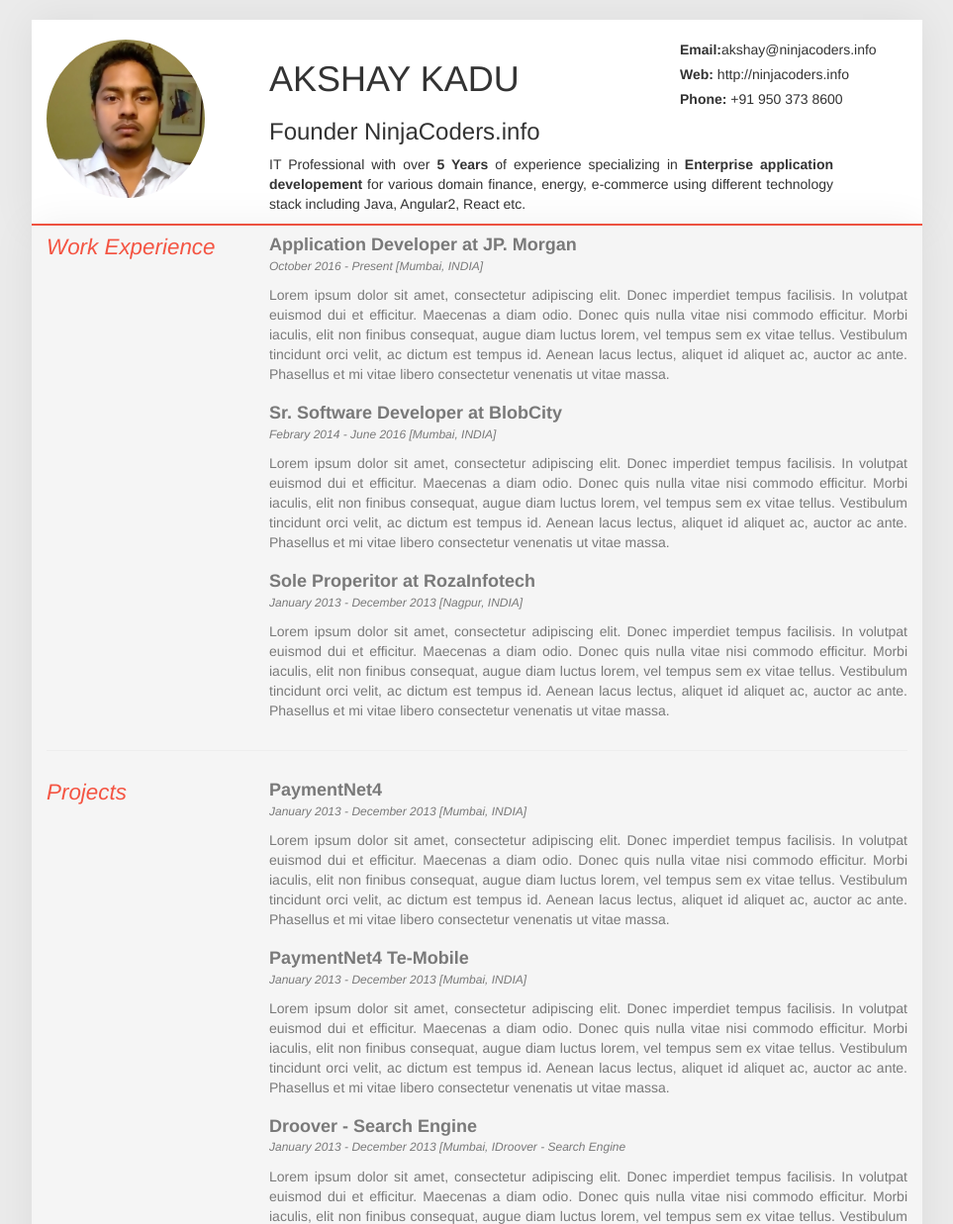
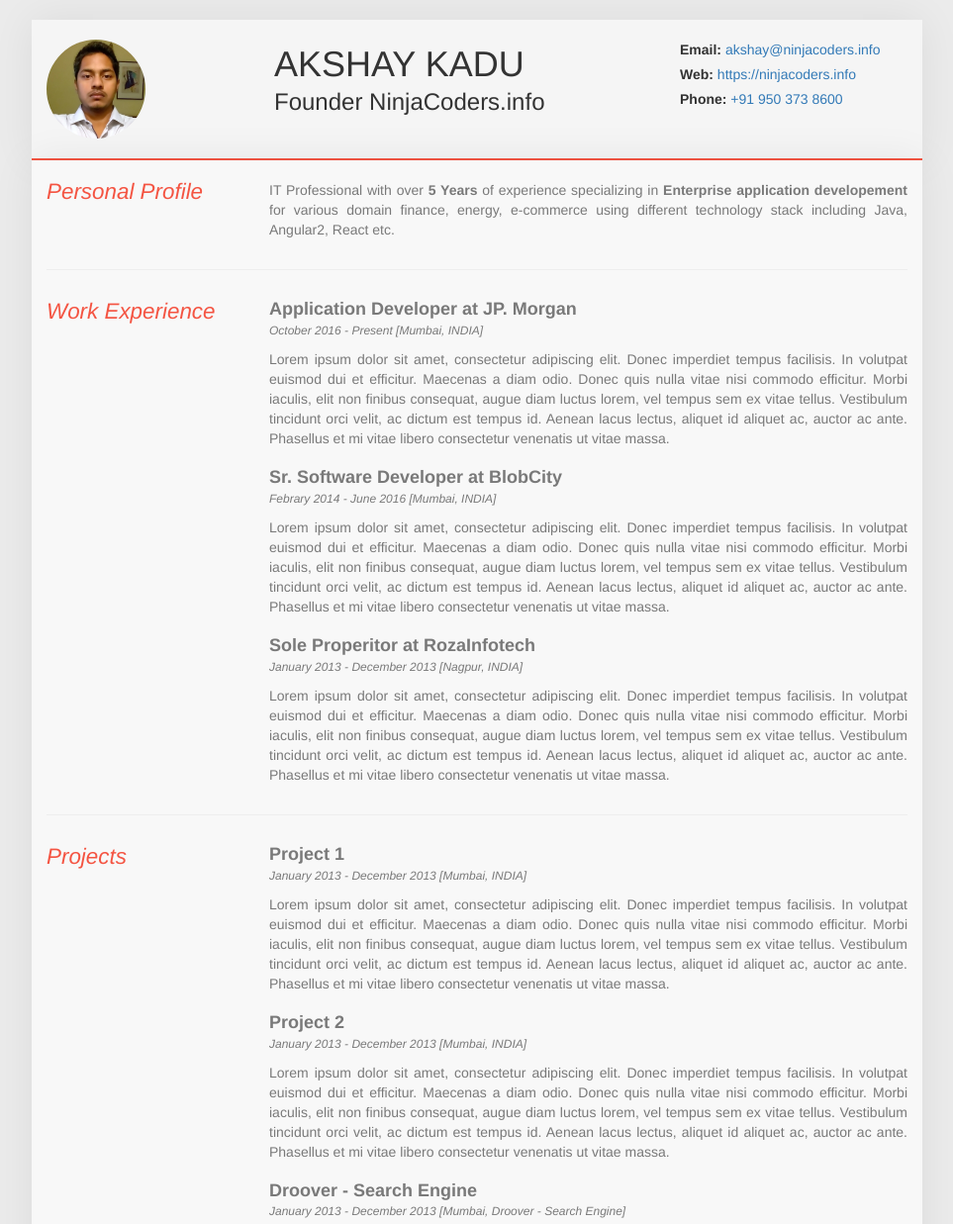
Before and after one commit to askadu/akshaykadu.me, a plain HTML site: page index.html in a window 1280 px wide. Shown: the top 1237 px of the page at 99% size, without its empty margins (158-1121 px from the left). Drawn offline with nearby package versions, Linux system fonts and the light colour scheme.

Commit message:
css changes

```diff
--- a/css/print.css
+++ /dev/null
@@ -1,3 +0,0 @@
-#avatar {
-    display: none;
-}
--- a/css/style.css
+++ b/css/style.css
@@ -4,14 +4,10 @@ body {
 
 }
 
-body, p, h1, h2, h3, h4, h5, h6 {
-    margin: 0px;
-    padding: 0px;
-  }
-
 .heading {
     padding-top: 20px;
-    background-color: #fff;
+    padding-bottom: 20px;
+    background-color: #F5F5F5;
     border-bottom: 2px solid #f45442;
     box-shadow: 0px 0px 40px 0px rgba(0, 0, 0, 0.07);
 }
@@ -24,9 +20,11 @@ body, p, h1, h2, h3, h4, h5, h6 {
 }
 
 .content {
-    background-color: rgb(245, 245, 245);
+    background-color: #F8F8F8;
     box-shadow: 0px 0px 40px 0px rgba(0, 0, 0, 0.07);
     color: #797979;
+    padding-bottom: 20px;
+    padding-top: 10px;
 }
 .exp-heading {
     font-size: 1.6em;
@@ -53,7 +51,9 @@ body, p, h1, h2, h3, h4, h5, h6 {
 li {
     list-style: none;
 }
-
+h1, h3 {
+    margin: 5px !important;
+}
 /* This only works with JavaScript,
 if it's not present, don't show loader */
 .no-js #loader { display: none;  }
@@ -74,4 +74,18 @@ if it's not present, don't show loader */
     #avatar {
         display: none;
     }
+    .heading {
+        text-align: center;
+    }
 }
+@media print {
+    #avatar {
+        display: none;
+    }
+    .heading {
+        text-align: center;
+    }
+    a[href]:after {
+        content: none !important;
+    }
+}
--- a/index.html
+++ b/index.html
@@ -8,7 +8,6 @@
   <meta name="description" content="Akshay Kadu Resume, Application Developer">
   <meta name="viewport" content="width=device-width, initial-scale=1">
   <link href="css/style.css" rel="stylesheet">
-  <link href="css/print.css" rel="stylesheet" media="print">
   <!-- Latest compiled and minified CSS -->
 <link rel="stylesheet" href="https://maxcdn.bootstrapcdn.com/bootstrap/3.3.7/css/bootstrap.min.css" integrity="sha384-BVYiiSIFeK1dGmJRAkycuHAHRg32OmUcww7on3RYdg4Va+PmSTsz/K68vbdEjh4u" crossorigin="anonymous">
 <script src="https://ajax.googleapis.com/ajax/libs/jquery/1.9.1/jquery.min.js"></script>
@@ -26,7 +25,7 @@
         <div class="container-fluid">
             <div class="row heading">
                 <div class="col-md-3">
-                    <img src="images/avatar-akshay.jpg" alt="Akshay Kadu Photo" height="160" id="avatar" class="img-circle"/>
+                    <img src="images/avatar-akshay.jpg" alt="Akshay Kadu Photo" height="100" id="avatar" class="img-circle"/>
                 </div>
                 <div class="col-md-5">
                     <h1>AKSHAY KADU</h1>
@@ -34,19 +33,22 @@
                 </div>
                 <div class="col-md-4">
                     <ul>
-                        <li><label>Email: </label>akshay@ninjacoders.info</li>
-                        <li><label>Web: </label> http://ninjacoders.info</li>
-                        <li><label>Phone: </label> +91 950 373 8600</li>
+                        <li><label>Email: </label> <a href="mailto:akshay@ninjacoders.info">akshay@ninjacoders.info</a></li>
+                        <li><label>Web: </label> <a href="http://ninjacoders.info" target="_blank">https://ninjacoders.info</a></li>
+                        <li><label>Phone: </label> <a href="tel:+919503738600">+91 950 373 8600</a></li>
                     </ul>
-                </div>
-                <div class="col-md-8">
-                    <p class="intro">
-                        IT Professional with over <strong>5 Years</strong> of experience specializing in <strong> Enterprise application developement</strong> for various domain finance, energy, e-commerce using different technology stack including Java, Angular2, React etc.
-                    </p>
                 </div>
             </div>
 
             <div class="row content">
+                <div class="col-md-3">
+                    <h4 class="exp-heading">Personal Profile</h4>
+                </div>
+                <div class="col-md-9">
+                    <p class="description text-justify">IT Professional with over <strong>5 Years</strong> of experience specializing in <strong> Enterprise application developement</strong> for various domain finance, energy, e-commerce using different technology stack including Java, Angular2, React etc.</p>
+                </div>
+                <div class="col-md-12"><hr/></div>
+
                 <div class="col-md-3">
                     <h4 class="exp-heading">Work Experience</h4>
                 </div>
@@ -76,7 +78,7 @@
                     <h4 class="exp-heading">Projects</h4>
                 </div>
                 <div class="col-md-9">
-                    <h4 class="position">PaymentNet4</h4>
+                    <h4 class="position">Project 1</h4>
                     <span class="period">January 2013 - December 2013 [Mumbai, INDIA]</span>
                     <p class="description text-justify">Lorem ipsum dolor sit amet, consectetur adipiscing elit. Donec imperdiet tempus facilisis. In volutpat euismod dui et efficitur. Maecenas a diam odio. Donec quis nulla vitae nisi commodo efficitur. Morbi iaculis, elit non finibus consequat, augue diam luctus lorem, vel tempus sem ex vitae tellus. Vestibulum tincidunt orci velit, ac dictum est tempus id. Aenean lacus lectus, aliquet id aliquet ac, auctor ac ante. Phasellus et mi vitae libero consectetur venenatis ut vitae massa.</p>
                 </div>
@@ -84,7 +86,7 @@
 
                 </div>
                 <div class="col-md-9">
-                    <h4 class="position">PaymentNet4 Te-Mobile</h4>
+                    <h4 class="position">Project 2</h4>
                     <span class="period">January 2013 - December 2013 [Mumbai, INDIA]</span>
                     <p class="description text-justify">Lorem ipsum dolor sit amet, consectetur adipiscing elit. Donec imperdiet tempus facilisis. In volutpat euismod dui et efficitur. Maecenas a diam odio. Donec quis nulla vitae nisi commodo efficitur. Morbi iaculis, elit non finibus consequat, augue diam luctus lorem, vel tempus sem ex vitae tellus. Vestibulum tincidunt orci velit, ac dictum est tempus id. Aenean lacus lectus, aliquet id aliquet ac, auctor ac ante. Phasellus et mi vitae libero consectetur venenatis ut vitae massa.</p>
                 </div>
@@ -93,7 +95,7 @@
                 </div>
                 <div class="col-md-9">
                     <h4 class="position">Droover - Search Engine</h4>
-                    <span class="period">January 2013 - December 2013 [Mumbai, IDroover - Search Engine</span>
+                    <span class="period">January 2013 - December 2013 [Mumbai, Droover - Search Engine]</span>
                     <p class="description text-justify">Lorem ipsum dolor sit amet, consectetur adipiscing elit. Donec imperdiet tempus facilisis. In volutpat euismod dui et efficitur. Maecenas a diam odio. Donec quis nulla vitae nisi commodo efficitur. Morbi iaculis, elit non finibus consequat, augue diam luctus lorem, vel tempus sem ex vitae tellus. Vestibulum tincidunt orci velit, ac dictum est tempus id. Aenean lacus lectus, aliquet id aliquet ac, auctor ac ante. Phasellus et mi vitae libero consectetur venenatis ut vitae massa.</p>
                 </div>
                 <div class="col-md-12"><hr/></div>
```
